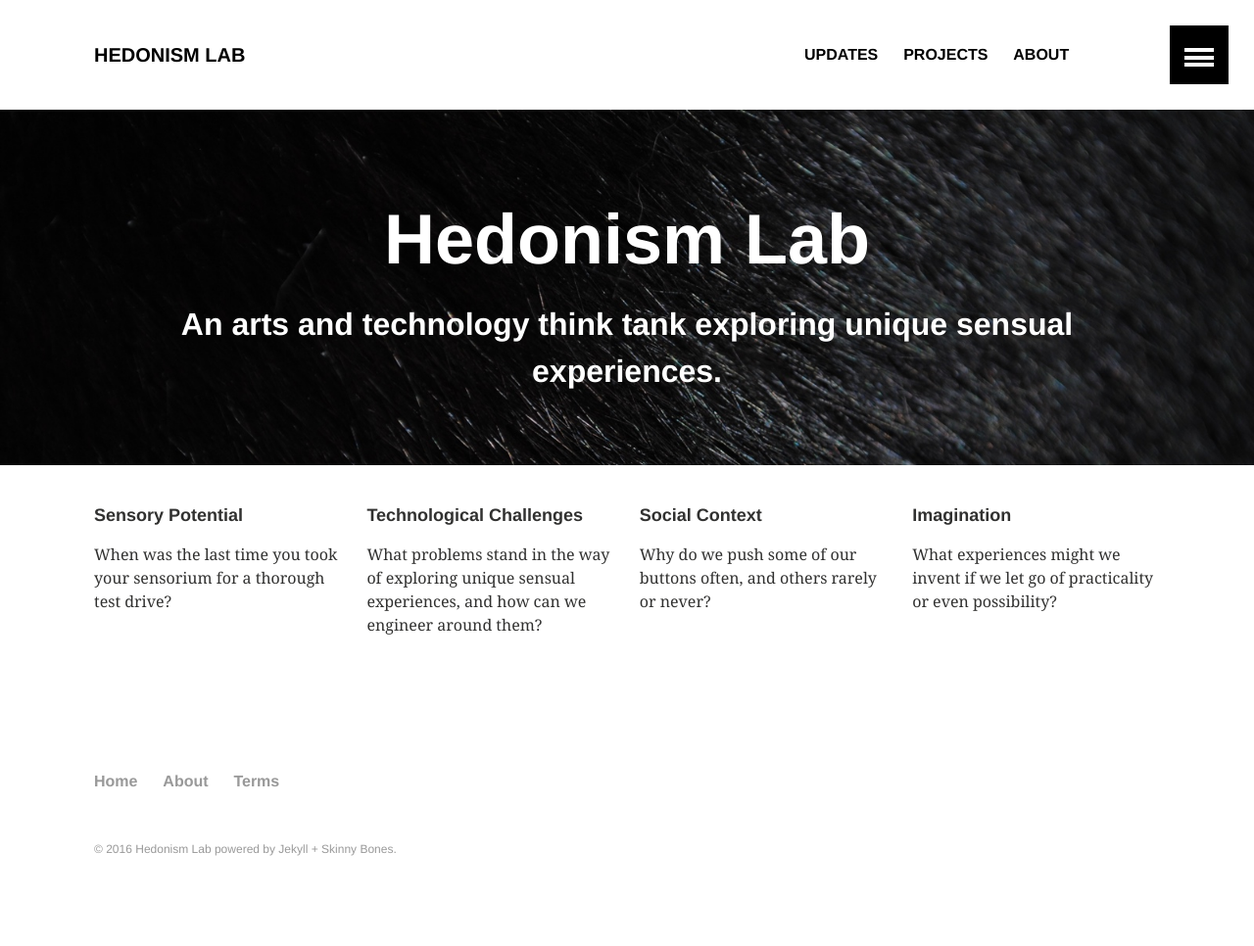
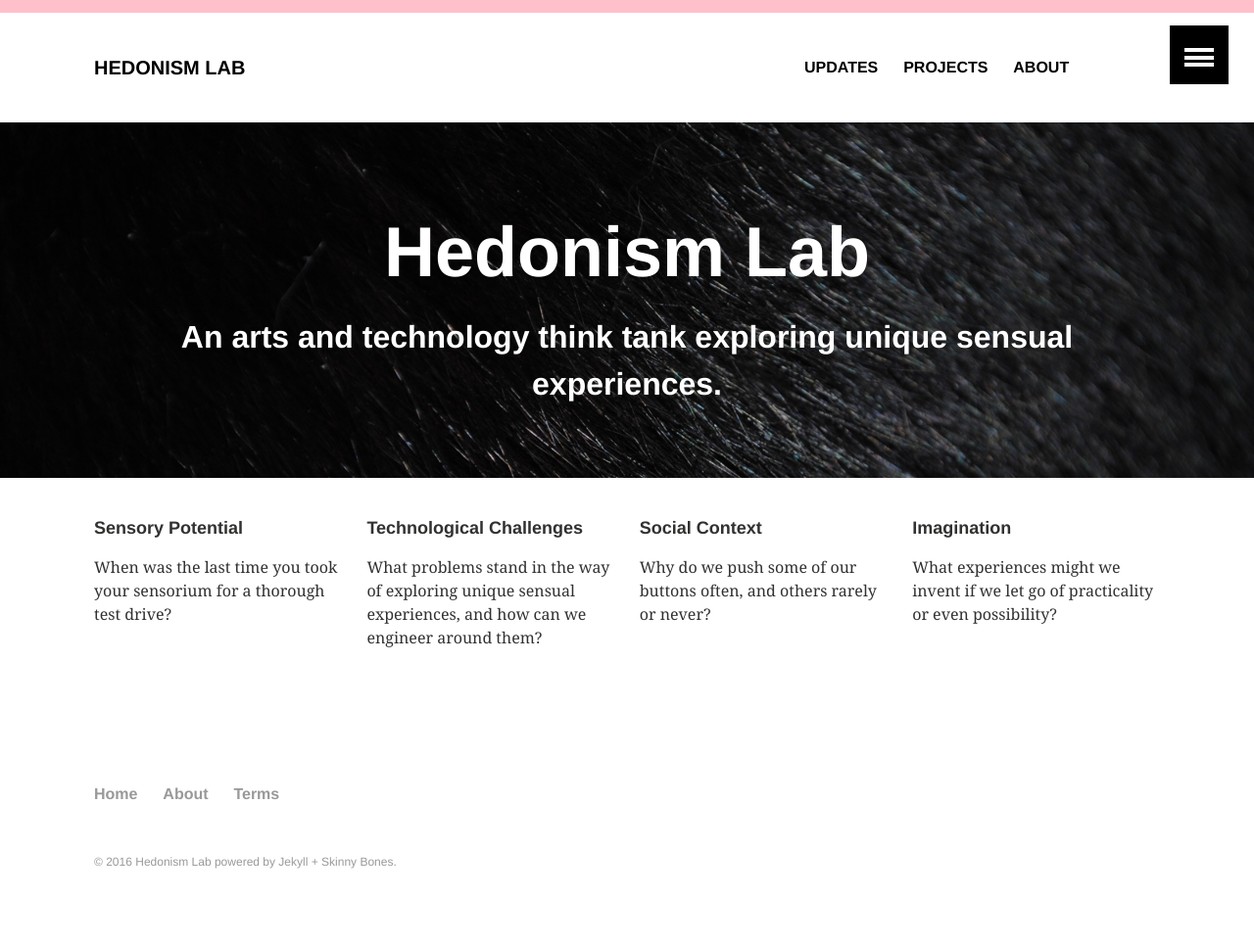
Before and after one commit to hedonismlab/hedonismlab.com, a Jekyll site: the page built from index.md, in a window 1280 px wide. Shown: the whole page at 98% size. Built offline with Jekyll 4.4.1, drawn with Linux system fonts in a browser that asks for light colours.

Commit message:
Add pink border on top with placeholder color

```diff
--- /dev/null
+++ b/_sass/_header.scss
@@ -0,0 +1,3 @@
+body {
+  border-top: 13px solid $pink;
+}
--- a/_sass/_variables.scss
+++ b/_sass/_variables.scss
@@ -23,6 +23,7 @@ $border-radius               	: 3px;
 
 $white                        : #fff;
 $black                        : #000;
+$pink                         : pink;
 
 $body-color                  	: #ebebeb;
 
--- a/css/main.scss
+++ b/css/main.scss
@@ -47,6 +47,7 @@ sitemap: false
 @import "toc"; /* table of contents */
 @import "breadcrumbs";
 @import "syntax";
+@import "header";
 
 /*
    Page specific
```
